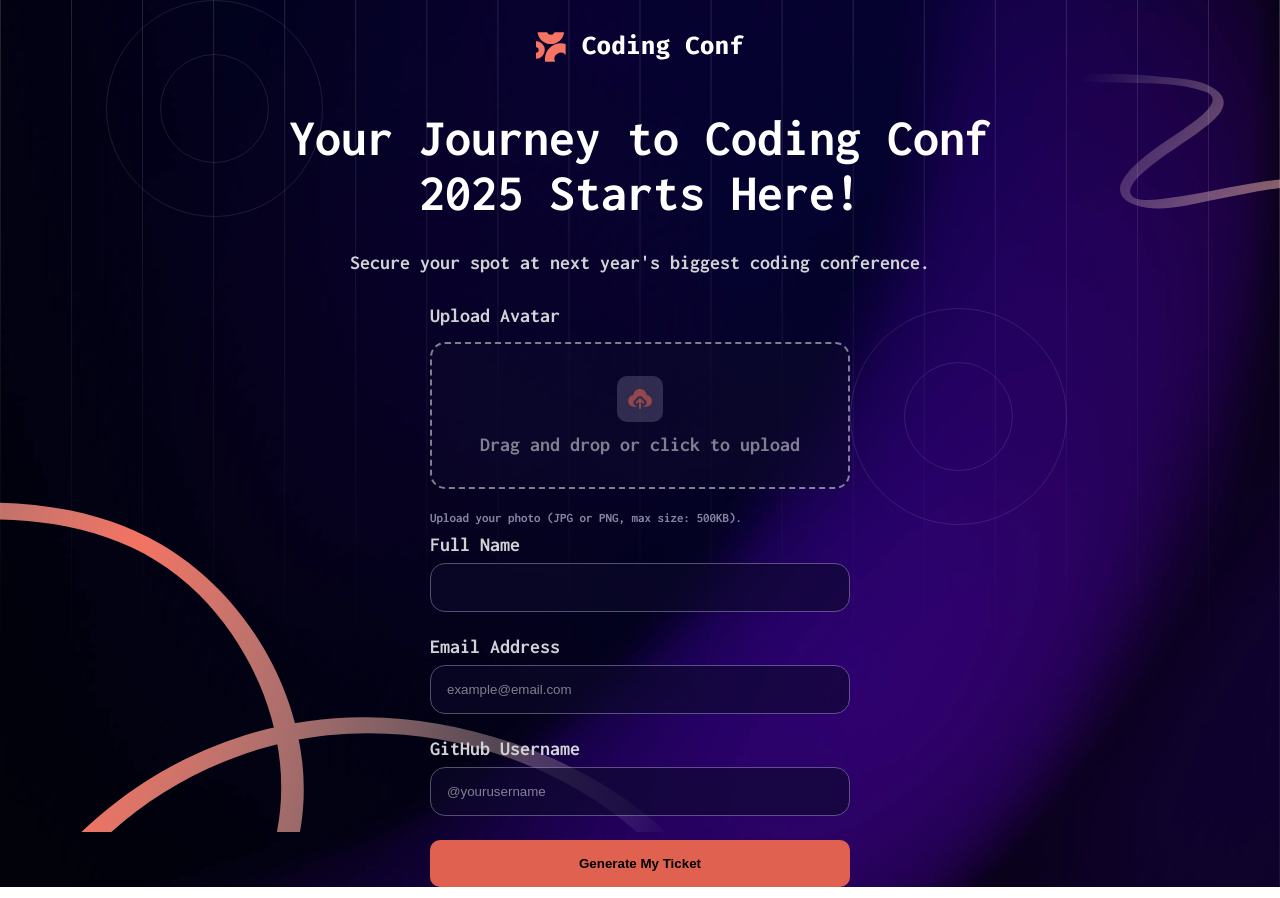
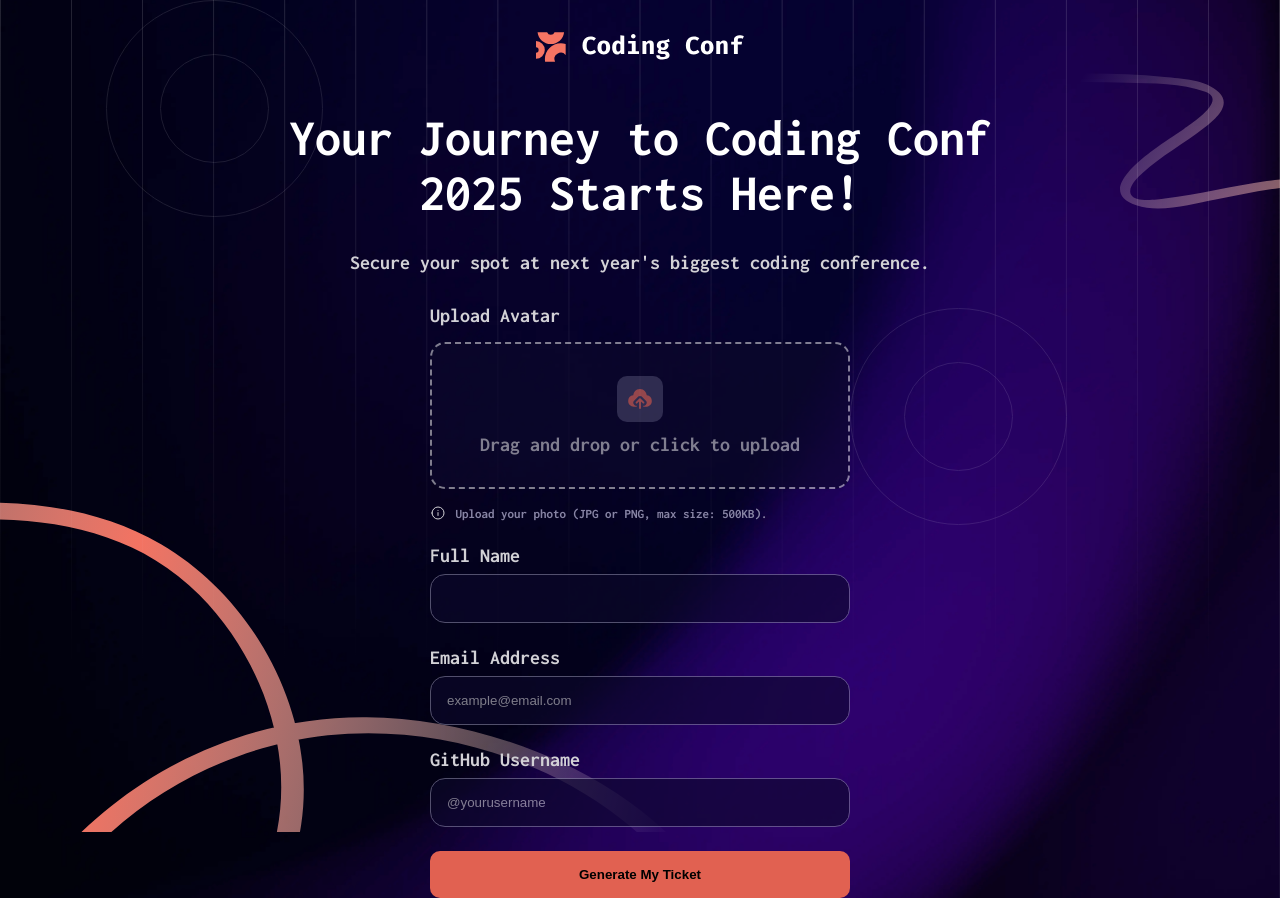
Before and after one commit to REAPERali00/Frontend-Mentor, a React (Vite) app in the folder conference-ticket/: page / in a window 1280 px wide. Built offline with nearby package versions, Linux system fonts and the light colour scheme.

Commit message:
icons fixed

```diff
--- a/conference-ticket/src/pages/Form/Form.css
+++ b/conference-ticket/src/pages/Form/Form.css
@@ -58,6 +58,10 @@
 .form-tip {
   font-size: small;
   color: var(--Neutral-500);
+  align-items: center;
+  gap: 0.6rem;
+  margin-top: 0rem;
+  margin-bottom: 1rem;
 }
 
 #avatar {
--- a/conference-ticket/src/pages/Form/Form.tsx
+++ b/conference-ticket/src/pages/Form/Form.tsx
@@ -1,5 +1,6 @@
 import "./Form.css";
-import icon from "../../assets/images/icon-upload.svg";
+import upload_icon from "../../assets/images/icon-upload.svg";
+import info_icon from "../../assets/images/icon-info.svg";
 export default function Form() {
   return (
     <section className="form flex-center flex-col">
@@ -11,12 +12,13 @@ export default function Form() {
         <div className="form-section">
           <label>Upload Avatar</label>
           <div className="upload-box">
-            <img className="upload-box-img" src={icon} alt="icon" />
+            <img className="upload-box-img" src={upload_icon} alt="icon" />
             <br />
             <input type="file" id="avatar" />
             <label htmlFor="avatar">Drag and drop or click to upload </label>
           </div>
-          <small className="form-tip">
+          <small className="form-tip flex">
+            <img className="" src={info_icon} alt="icon" />
             Upload your photo (JPG or PNG, max size: 500KB).
           </small>
         </div>
```
